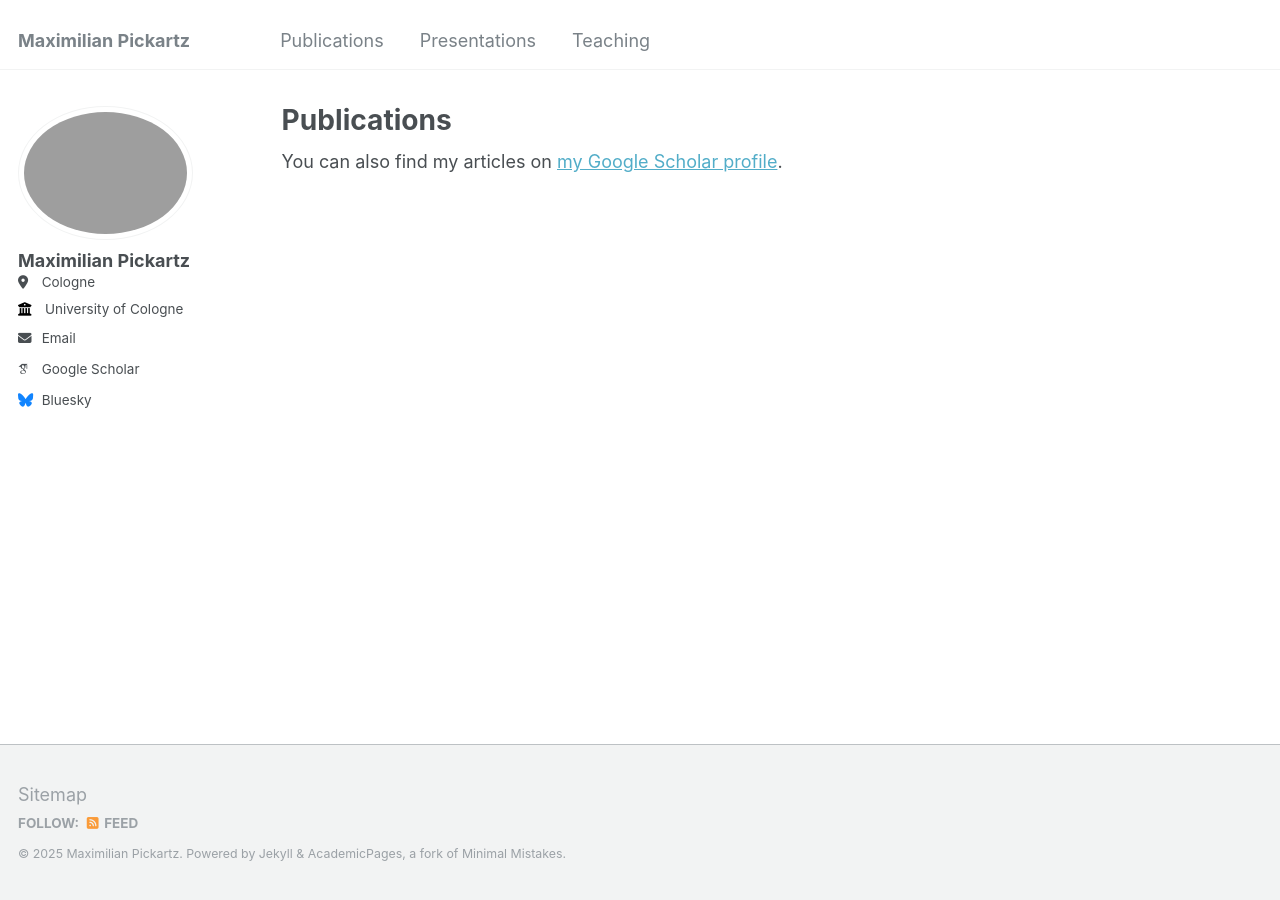
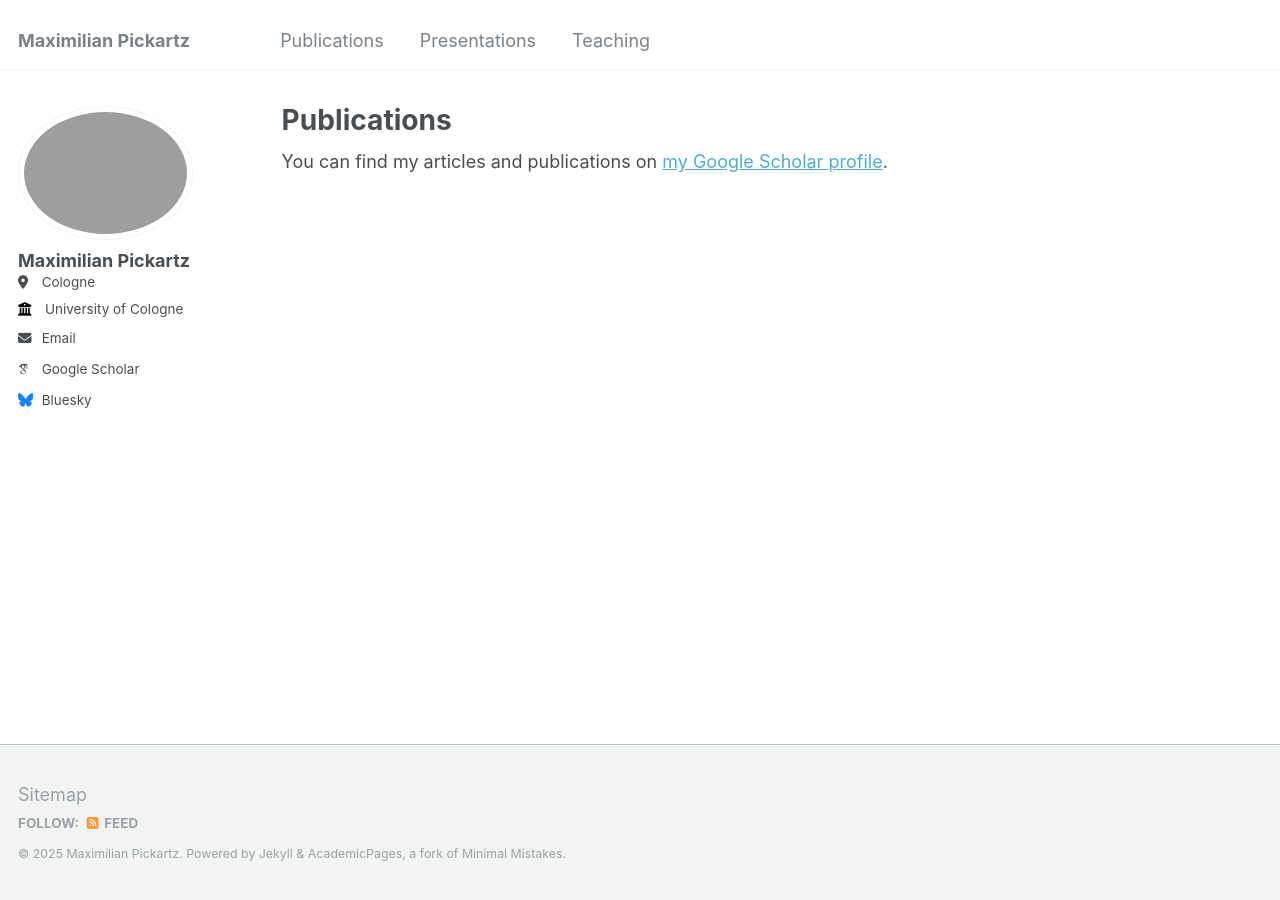
Before and after one commit to maxpi99/maxpi99.github.io, a Jekyll site: the page built from _pages/publications.html, in a window 1280 px wide. Built offline with Jekyll 4.4.1, drawn with Linux system fonts in a browser that asks for light colours; some web fonts are replaced.

Commit message:
Update publications.html

```diff
--- a/_pages/publications.html
+++ b/_pages/publications.html
@@ -6,7 +6,7 @@ author_profile: true
 ---
 
 {% if site.author.googlescholar %}
-  <div class="wordwrap">You can also find my articles on <a href="{{site.author.googlescholar}}">my Google Scholar profile</a>.</div>
+  <div class="wordwrap">You can find my articles and publications on <a href="{{site.author.googlescholar}}">my Google Scholar profile</a>.</div>
 {% endif %}
 
 {% include base_path %}
```
